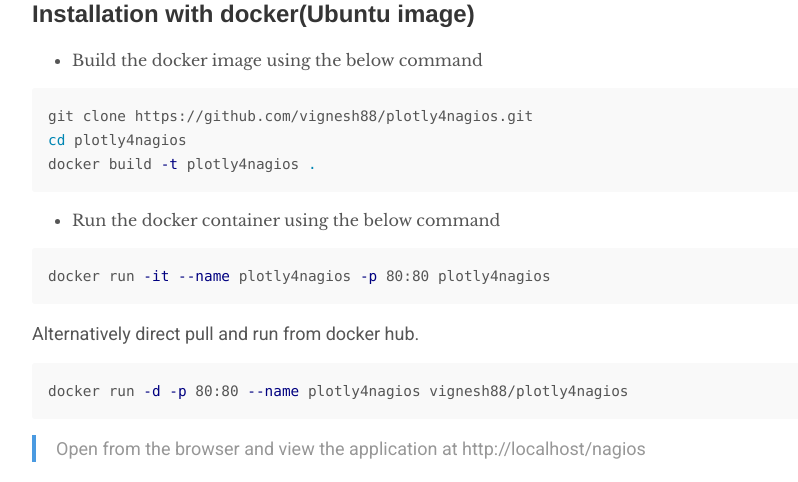
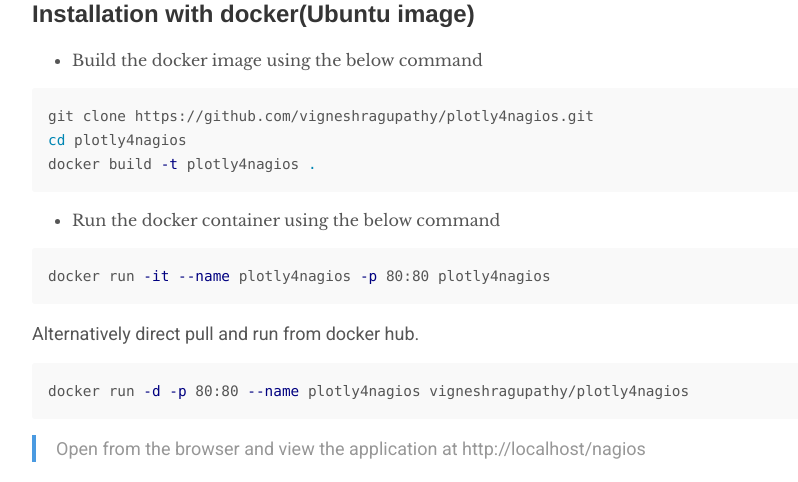
Before and after one commit to vigneshragupathy/blog.vikki.in, a Jekyll site: the page built from _posts/2021-03-24-plotly4nagios-graph-plugin-for-nagios-monitoring.markdown, in a window 1280 px wide and 900 px high, scrolled down 962 px. Shown: the part 152-634 px from the top of the window, without its empty margins (148-946 px from the left). Built offline with Jekyll 4.4.1, drawn with Linux system fonts in a browser that asks for light colours; comment, search, counter and statistics services are not loaded; part of the change alters nothing that is shown.

Commit message:
updated github url

````diff
--- a/_posts/2021-03-24-plotly4nagios-graph-plugin-for-nagios-monitoring.markdown
+++ b/_posts/2021-03-24-plotly4nagios-graph-plugin-for-nagios-monitoring.markdown
@@ -10,14 +10,14 @@ comments: true
 image: /content/images/2021/plotly4nagios_dark.png
 ---
 
-[Plotly4Nagios](https://github.com/vignesh88/plotly4nagios) is a nagios plugin to display the performance data in Graph. It uses the RRD database provided by pnp4nagios and visualize it in interactive graph format using plotly javascript. The first pre-release is published today in [github](https://github.com/vignesh88/plotly4nagios) and here is the installation document. You can experiment it and report the issue/feedback for further enhancement.
+[Plotly4Nagios](https://github.com/vigneshragupathy/plotly4nagios) is a nagios plugin to display the performance data in Graph. It uses the RRD database provided by pnp4nagios and visualize it in interactive graph format using plotly javascript. The first pre-release is published today in [github](https://github.com/vigneshragupathy/plotly4nagios) and here is the installation document. You can experiment it and report the issue/feedback for further enhancement.
 
 > Plotly4Nagios is accepted and listed under official [nagios addons](https://exchange.nagios.org/directory/Addons/Graphing-and-Trending/Plotly4Nagios/details)
 
 ## GIT badges
 
-![GitHub](https://img.shields.io/github/license/vignesh88/plotly4nagios)
-[![Build Status](https://travis-ci.com/vignesh88/plotly4nagios.svg?branch=main)](https://travis-ci.com/vignesh88/plotly4nagios)
+![GitHub](https://img.shields.io/github/license/vigneshragupathy/plotly4nagios)
+[![Build Status](https://travis-ci.com/vigneshragupathy/plotly4nagios.svg?branch=main)](https://travis-ci.com/vigneshragupathy/plotly4nagios)
 
 ## Features
 
@@ -49,7 +49,7 @@ image: /content/images/2021/plotly4nagios_dark.png
 - Build the docker image using the below command
 
 ```bash
-git clone https://github.com/vignesh88/plotly4nagios.git
+git clone https://github.com/vigneshragupathy/plotly4nagios.git
 cd plotly4nagios
 docker build -t plotly4nagios .
 ```
@@ -63,7 +63,7 @@ docker run -it --name plotly4nagios -p 80:80 plotly4nagios
 Alternatively direct pull and run from docker hub.
 
 ```bash
-docker run -d -p 80:80 --name plotly4nagios vignesh88/plotly4nagios
+docker run -d -p 80:80 --name plotly4nagios vigneshragupathy/plotly4nagios
 ```
 
 > Open from the browser and view the application at http://localhost/nagios
@@ -75,16 +75,16 @@ docker run -d -p 80:80 --name plotly4nagios vignesh88/plotly4nagios
 
 ## Demo
 
-!['demo'](https://raw.githubusercontent.com/vignesh88/plotly4nagios/main/img/plotly4nagios.gif)
+!['demo'](https://raw.githubusercontent.com/vigneshragupathy/plotly4nagios/main/img/plotly4nagios.gif)
 
 ## Screenshot
 
 ### Dark mode
 
-!['Dark mode'](https://raw.githubusercontent.com/vignesh88/plotly4nagios/main/img/screenshot_darkmode.png)
+!['Dark mode'](https://raw.githubusercontent.com/vigneshragupathy/plotly4nagios/main/img/screenshot_darkmode.png)
 
 ## License
 
 Copyright 2020-2021 © Vignesh Ragupathy. All rights reserved.
 
-Licensed under the [MIT License](https://github.com/vignesh88/plotly4nagios/blob/ed09f8d687014107c8002d92acbc7acd2f62468a/LICENSE)
+Licensed under the [MIT License](https://github.com/vigneshragupathy/plotly4nagios/blob/ed09f8d687014107c8002d92acbc7acd2f62468a/LICENSE)
````
